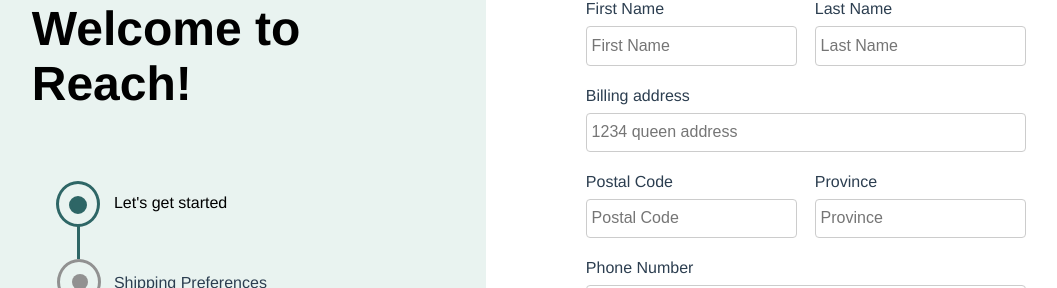
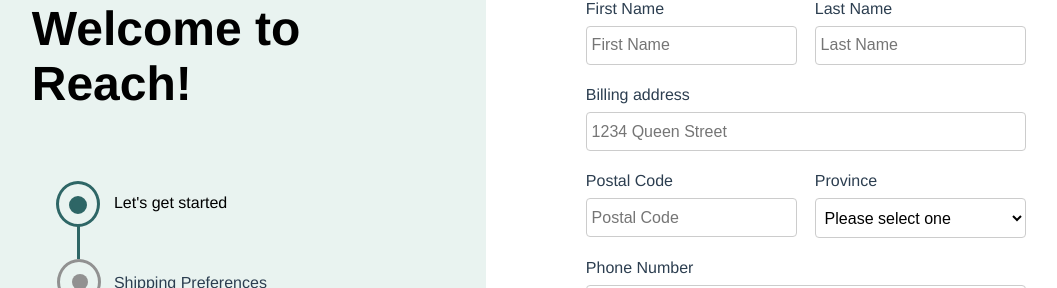
Before and after one commit to ankitdigimantra/vuereach, a Vue app: page / in a window 1280 px wide. Shown: the part 289-577 px from the top of the page, without its empty margins (154-1211 px from the left). Built offline with nearby package versions, Linux system fonts and the light colour scheme.

Commit message:
back also working fine

```diff
--- a/src/components/Layout.vue
+++ b/src/components/Layout.vue
@@ -51,7 +51,7 @@
     // Listen for the event emitted by LetStart component
     // this.$on("nextClicked", this.handleNextClicked);
     // emitter.on("nextClicked", this.handleNextClicked);
-    EventBus.on("letsStartBackClicked", this.handleBackClicked);
+    EventBus.on("backClicked", this.handleBackClicked);
     EventBus.on("nextClicked", this.handleNextClicked);
     EventBus.on("shipNextClicked", this.handleShipNextClicked);
     // console.log("sfsdfsdfsdf")
--- a/src/components/LeftSide/LeftBar.vue
+++ b/src/components/LeftSide/LeftBar.vue
@@ -40,10 +40,19 @@
         this.activeStep = this.steps[currentStepIndex + 1];
       }
     },
+    handleBackClicked() {
+      this.activeStep = "start";
+    },
   },
   mounted() {
     EventBus.on("nextClicked", this.handleNextClicked);
     EventBus.on("shipNextClicked", this.handleNextClicked);
+    EventBus.on("backClicked", this.handleBackClicked);
+  },
+  beforeUnmount() {
+    EventBus.off("nextClicked", this.handleNextClicked);
+    EventBus.off("shipNextClicked", this.handleNextClicked);
+    EventBus.off("backClicked", this.handleBackClicked);
   },
 };
 </script>
--- a/src/components/RightSide/LetStart.vue
+++ b/src/components/RightSide/LetStart.vue
@@ -21,7 +21,7 @@
                 :class="{ 'error-border': !isValidName }"
                 required
               />
-              <span v-if="!isValidName" class="error-message">Please enter a valid without spaces</span>
+              <span v-if="!isValidName" class="error-message">Please enter a valid name without spaces</span>
             </div>
             <div class="column">
               <label class="label" for="lastname" style="display: flex;">Last Name</label>
@@ -34,7 +34,7 @@
                 :class="{ 'error-border': !isValidLastName }"
                 required
               />
-              <span v-if="!isValidLastName" class="error-message">Please enter a valid without spaces</span>
+              <span v-if="!isValidLastName" class="error-message">Please enter a valid name without spaces</span>
             </div>
           </div>
           <label class="label" for="address" style="display: flex;">Billing address</label>
@@ -42,7 +42,7 @@
             type="text"
             id="address"
             v-model="address"
-            placeholder="1234 queen address"
+            placeholder="1234 Queen Street"
             @input="validateAddress"
             :class="{ 'error-border': !isValidAddress }"
             required
@@ -65,16 +65,19 @@
             </div>
             <div class="column">
               <label class="label" for="province" style="display: flex;">Province</label>
-              <input
-                type="text"
+              <select
                 id="province"
                 v-model="province"
-                placeholder="Province"
-                @input="validateProvince"
+                @change="validateProvince"
                 :class="{ 'error-border': !isValidProvince }"
                 required
-              />
-              <span v-if="!isValidProvince" class="error-message">Please enter a valid province</span>
+              >
+                <option disabled value="">Please select one</option>
+                <option v-for="province in provinces" :key="province" :value="province">
+                  {{ province }}
+                </option>
+              </select>
+              <span v-if="!isValidProvince" class="error-message">Please select a valid province</span>
             </div>
           </div>
 
@@ -123,6 +126,7 @@
       isValidPostal: true,
       isValidProvince: true,
       isValidNumber: true,
+      provinces: ["Province 1", "Province 2", "Province 3", "Province 4"], // Replace with actual provinces
     };
   },
   computed: {
@@ -163,8 +167,7 @@
       this.isValidPostal = postalPattern.test(this.postal);
     },
     validateProvince() {
-      const provincePattern = /^[A-Za-z\s]+$/;
-      this.isValidProvince = provincePattern.test(this.province);
+      this.isValidProvince = this.province.trim().length > 0;
     },
     validateNumber() {
       const numberPattern = /^[0-9]+$/;
@@ -180,11 +183,17 @@
   padding: 0;
 }
 
-input.error-border {
+select {
+  background-color: #FFF;
+}
+
+input.error-border,
+select.error-border {
   border: 1px solid red !important;
 }
 
-input:focus {
+input:focus,
+select:focus {
   outline: none;
 }
 
@@ -240,7 +249,8 @@
   padding: 20px 0 0 0;
 }
 
-input {
+input,
+select {
   padding: 12px;
   font-size: 16px;
   margin-bottom: 1px;
@@ -265,7 +275,8 @@
   margin-bottom: 0.5rem;
 }
 
-.form-group input {
+.form-group input,
+.form-group select {
   width: 100%;
   padding: 0.6rem 0.4rem 0.6rem 0.4rem;
   border: 1px solid #ccc;
--- a/src/components/RightSide/ShipPrefer.vue
+++ b/src/components/RightSide/ShipPrefer.vue
@@ -137,24 +137,33 @@
             </div>
 
             <label class="labell" for="province">Province</label>
-            <input
+            <select
               class="input-form"
-              type="text"
               id="province"
               v-model="province"
-              placeholder="Province"
               required
-            />
+            >
+              <option disabled value="">Please select province</option>
+              <option
+                v-for="province in provinces"
+                :key="province"
+                :value="province"
+              >
+                {{ province }}
+              </option>
+            </select>
 
             <label class="labell" for="country">Country</label>
-            <input
-              class="input-form"
-              type="text"
-              id="country"
-              v-model="country"
-              placeholder="Country"
-              required
-            />
+            <select class="input-form" id="country" v-model="othercountry" required>
+              <option disabled value="">Please select country</option>
+              <option
+                v-for="country in countries"
+                :key="country"
+                :value="country"
+              >
+                {{ country }}
+              </option>
+            </select>
           </div>
         </form>
       </div>
@@ -208,7 +217,32 @@
       city: "",
       postal: "",
       province: "",
-      country: "",
+      provinces: [
+        "Ontario",
+        "Quebec",
+        "British Columbia",
+        "Alberta",
+        "Manitoba",
+        "Saskatchewan",
+        "Nova Scotia",
+        "New Brunswick",
+        "Newfoundland and Labrador",
+        "Prince Edward Island",
+        "Northwest Territories",
+        "Yukon",
+        "Nunavut"
+      ],
+      othercountry:"",
+      country: [
+        "Canada",
+        "United States",
+        "Mexico",
+        "United Kingdom",
+        "Germany",
+        "France",
+        "Australia",
+        "India",
+      ],
     };
   },
   computed: {
@@ -232,7 +266,7 @@
       EventBus.emit("shipNextClicked");
     },
     goToLetsStart() {
-      EventBus.emit("letsStartBackClicked");
+      EventBus.emit("backClicked");
     },
     selectMode(mode) {
       this.selectedMode = mode;
@@ -282,6 +316,7 @@
 .input-form {
   padding: 12px;
   font-size: 16px;
+  margin: 0px !important;
   /* margin-bottom: 16px; */
   border: 1px solid #ccc;
   border-radius: 4px;
@@ -413,9 +448,7 @@
     padding: 10px;
     margin-top: 2px;
   }
-
 }
-
 
 @media (max-width: 375px) {
   .selected-city {
@@ -426,7 +459,6 @@
     padding: 10px;
     margin-top: 2px;
   }
-
 }
 /* @media (max-width: 1024px) {
   .selected-city {
```
Also changed, not shown: src/components/LeftSide/VerticalPB.vue (indentation only).
